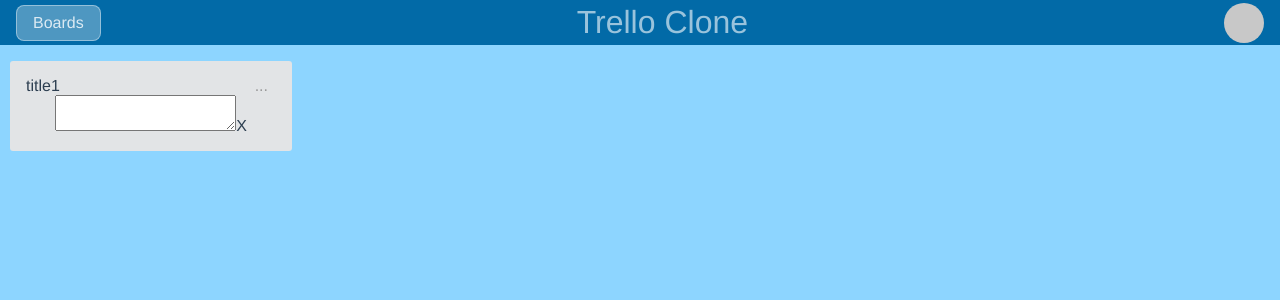
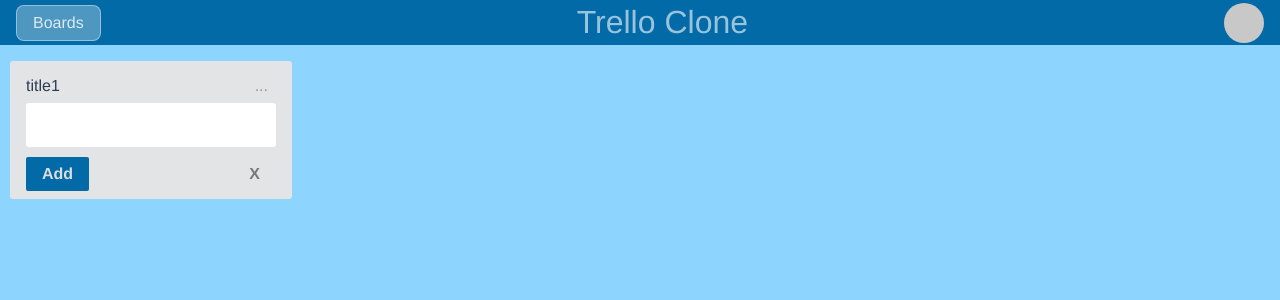
Before and after one commit to timurista/trello-vue, a Vue app in the folder vue-test/: page / in a window 1280 px wide. Both pictures are taken after a click on the link "Add a Card...". Shown: the top 300 px of the page. Built offline with nearby package versions, Linux system fonts and the light colour scheme.

Commit message:
add ability to add card to list

```diff
--- a/vue-test/package.json
+++ b/vue-test/package.json
@@ -65,6 +65,7 @@
     "selenium-server": "^3.0.1",
     "semver": "^5.3.0",
     "shelljs": "^0.7.6",
+    "sinon": "^4.1.3",
     "uglifyjs-webpack-plugin": "^1.1.1",
     "url-loader": "^0.5.8",
     "vue-jest": "^1.0.2",
--- a/vue-test/src/components/Board.vue
+++ b/vue-test/src/components/Board.vue
@@ -9,6 +9,7 @@
     <ul >
     <list-item v-for="list in lists"
       :title="list.title"
+      :cards="list.cards"
       v-bind:key="list.id">
     </list-item>
     </ul>
@@ -22,9 +23,7 @@
 const lists = [{
   id: 1,
   title: 'title1',
-  items: [{
-    text: 'an item'
-  }]
+  cards: []
 }]
 
 export default {
--- a/vue-test/src/components/List.vue
+++ b/vue-test/src/components/List.vue
@@ -13,14 +13,17 @@
       <a type="submit" class="save-btn">...</a>
     </div>
     <ul class="cards">
-      <li v-for="card in cards" v-bind:key="card.id">
-        {{card}}
+      <li v-for="card in cards" v-bind:key="card.id" class="list-card">
+        <a class="list-card-title">{{card.title}}</a>
       </li>
     </ul>
     <div v-if="composeCard" class="card-composer">
-      <textarea class="card-composer-textarea">
+      <textarea class="card-composer-textarea" v-model="newCardTitle">
       </textarea>
-      <a class="cancel" @click="composeCard = !composeCard">X</a>
+      <div class="card-composer-actions">
+        <a class="add-card" @click="addNewCard">Add</a>
+        <a class="cancel" @click="resetNewCard">X</a>
+      </div>
     </div>
     <a v-if="!composeCard" class="open-card-composer" @click="composeCard = !composeCard">Add a Card...</a>
   </li>
@@ -33,11 +36,21 @@
   data() {
     return {
       edit: false,
-      composeCard: false
+      composeCard: false,
+      newCardTitle: ''
     }
   },
   methods: {
-    saveEdit: function(el) {
+    addNewCard: function() {
+      const title = this.newCardTitle
+      this.cards.push({ title })
+      this.resetNewCard()
+    },
+    resetNewCard: function() {
+      this.newCardTitle = ''
+      this.composeCard = !this.composeCard
+    },
+    saveEdit: function() {
       this.edit = !this.edit
 
       if (this.edit) {
@@ -57,6 +70,11 @@
   border-radius: 3px;
   width: 250px;
   padding: 16px;
+}
+
+li.list-container {
+  position: relative;
+  padding-bottom: 40px;
 }
 
 a {
@@ -85,4 +103,89 @@
   font-weight: 500;
   border-color: #2c3e50;
 }
+
+ul {
+  list-style: none;
+  margin: 0;
+  padding: 0;
+  display: flex;
+  flex-direction: column;
+}
+
+li.list-card {
+  background-color: #fff;
+  border-radius: 3px;
+  box-shadow: 1px 1px #ccc;
+  margin-top: 8px;
+  padding: 0;
+  margin-bottom: 8px;
+}
+
+.list-card-title {
+  padding: 6px;
+  clear: both;
+  display: block;
+  overflow: hidden;
+  text-decoration: none;
+  word-wrap: break-word;
+  text-align: left;
+  color: #4d4d4d;
+}
+
+.open-card-composer {
+  text-align: left;
+  display: block;
+  color: #838c91;
+  margin: 0;
+  position: absolute;
+  left: 0;
+  bottom: 0;
+  padding: 8px 16px;
+  width: 250px;
+  &:hover {
+    background-color: #cdd2d4;
+    text-decoration: underline;
+    color: #4d4d4d;
+  }
+}
+
+.card-composer {
+  display: flex;
+  flex-direction: column;
+  position: relative;
+  margin-bottom: -32px;
+  padding-top: 8px;
+}
+
+.card-composer-actions {
+  margin-top: 10px;
+  display: flex;
+  flex-direction: row;
+  justify-content: space-between;
+}
+.add-card {
+  padding: 8px 16px;
+  background: #026aa7 100%;
+  border-radius: 2px;
+  color: #ddd;
+  font-weight: bold;
+}
+
+.cancel {
+  padding: 8px 16px;
+  color: rgb(120, 120, 120);
+  font-weight: bold;
+}
+.card-composer-textarea {
+  padding: 4px 8px;
+  border: 0;
+  border-radius: 3px;
+  resize: none;
+  font-size: 1em;
+  font-family: 'Avenir';
+  &:focus {
+    outline:0;
+  }
+}
+
 </style>
```
Also changed, not shown: 2 other files (tests, documents, lock files or other folders).
